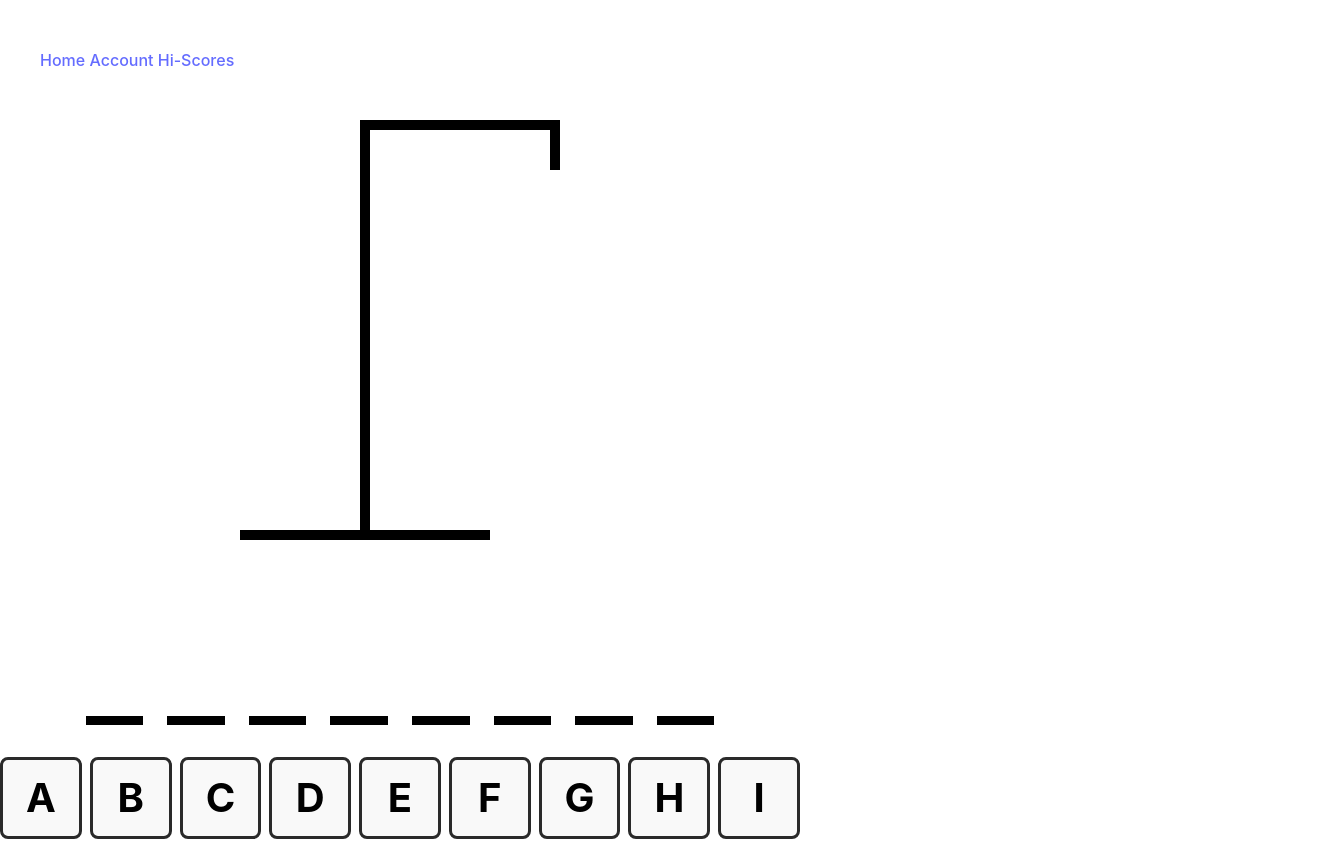
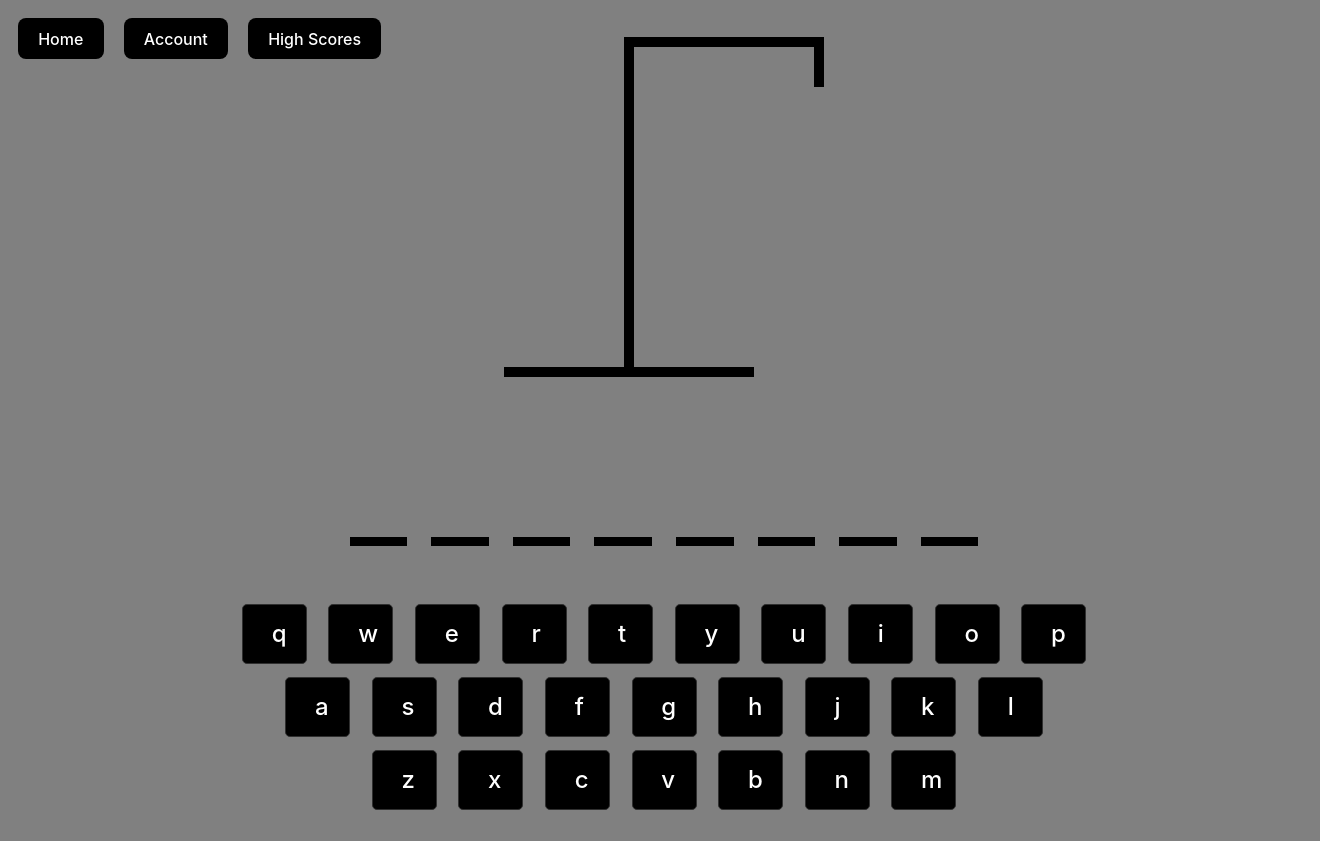
Before and after one commit to Lehrer16/Hangman, a React (Vite) app in the folder client/: page /hangman in a window 1280 px wide. Shown: the top 841 px of the page, 1320 px wide, since content can reach past the window. After the commit the page ends 810 px from the top, so only its background shows below. Built offline with nearby package versions, Linux system fonts and the light colour scheme.

Commit message:
added CSS

```diff
--- a/client/src/components/Account.tsx
+++ b/client/src/components/Account.tsx
@@ -1,4 +1,5 @@
 import React , {useState} from "react";
+import { Link } from "react-router-dom";
 
 
 
@@ -19,18 +20,26 @@ const Account = () => {
     }
 
     return (
-        <div>
+        <div className="accountPage">
+            <Link to="/hangman">
+            <button id="returnToGame">Back to the game</button>
+            </Link>
+
             <h2>Account Page</h2>
             <p>Welcome {username}!</p>
 
             {isEditing ? (
                 <div>
+                    <h3>Enter New Username:</h3>
+                    <div>
                     <input
                     type = "test"
                     placeholder = "New Username"
                     value = {newUsername}
                     onChange = {(e) => setNewUsername(e.target.value)}
                     />
+                    </div>
+
                     <button onClick = {handleUsernameChange}>Save Username</button>
                     <button onClick = {() => setIsEditing(false)}>Cancel</button>
                     </div>
--- a/client/src/components/HangmanDrawing.tsx
+++ b/client/src/components/HangmanDrawing.tsx
@@ -91,7 +91,7 @@ export function HangmanDrawing({numberOfGuesses}: HangmanDrawingProps){
 
         <div style={{height: "50px", width: "10px", top: "0", right: "0", position: "absolute", background: "black"}} />
         <div style={{height: "10px", width: "200px", marginLeft: "120px", background: "black"}} />
-        <div style={{height: "400px", width: "10px", marginLeft: "120px", background: "black"}} />
+        <div style={{height: "40vh", width: "10px", marginLeft: "120px", background: "black"}} />
         <div style={{height: "10px", width: "250px", background: "black"}} />
     </div>
 }
--- a/client/src/components/Keyboard.tsx
+++ b/client/src/components/Keyboard.tsx
@@ -1,26 +1,62 @@
 import "../index.css"
+// const KEYS = [
+//     "a", "b", "c", "d", "e", "f", "g", "h", "i", "j",
+//     "k", "l", "m", "n", "o", "p", "q", "r", "s", "t",
+//     "u", "v", "w", "x", "y", "z",
+// ];
+// type KeyboardProps = {
+//     disabled?: boolean
+//     activeLetters: string[]
+//     inactiveLetters: string[]
+//     addGuessedLetter: (letter: string) => void
+// }
+// export function Keyboard({ disabled=false, activeLetters, inactiveLetters, addGuessedLetter }: KeyboardProps) {
+//     return (
+//         <div style={{ display: "grid", gridTemplateColumns: "repeat(auto-fit, minmax(75px, 1fr))", gap: ".5rem", textTransform: "uppercase", width:"100%" }}>
+//             {KEYS.map(key => {
+//                 const isActive = activeLetters.includes(key);
+//                 const isInactive = inactiveLetters.includes(key);
+//                 return (
+//                     <button
+//                     style={{textTransform:"uppercase"}}
+//                         onClick={() => addGuessedLetter(key)}
+//                         className={`key ${isActive ? "rightletter" : ""} ${isInactive ? "wrongletter" : ""}`}
+//                         key={key}
+//                         disabled={isInactive || isActive || disabled}
+//                     >
+//                         {key}
+//                     </button>
+//                 );
+//             })}
+//         </div>
+//     );
+// }
+
 const KEYS = [
-    "a", "b", "c", "d", "e", "f", "g", "h", "i", "j",
-    "k", "l", "m", "n", "o", "p", "q", "r", "s", "t",
-    "u", "v", "w", "x", "y", "z",
+  ['q', 'w', 'e', 'r', 't', 'y', 'u', 'i', 'o', 'p'],
+  ['a', 's', 'd', 'f', 'g', 'h', 'j', 'k', 'l'],
+  ['z', 'x', 'c', 'v', 'b', 'n', 'm']
 ];
+
 type KeyboardProps = {
-    disabled?: boolean
-    activeLetters: string[]
-    inactiveLetters: string[]
-    addGuessedLetter: (letter: string) => void
-}
-export function Keyboard({ disabled=false, activeLetters, inactiveLetters, addGuessedLetter }: KeyboardProps) {
+  disabled?: boolean;
+  activeLetters: string[];
+  inactiveLetters: string[];
+  addGuessedLetter: (letter: string) => void;
+};
+
+export function Keyboard({ disabled = false, activeLetters, inactiveLetters, addGuessedLetter }: KeyboardProps) {
   return (
-        <div style={{ display: "grid", gridTemplateColumns: "repeat(auto-fit, minmax(75px, 1fr))", gap: ".5rem", textTransform: "uppercase", width:"800px" }}>
-            {KEYS.map(key => {
+    <div className="keyboard-container">
+      {KEYS.map((row, index) => (
+        <div className="keyboard-row" key={index}>
+          {row.map(key => {
             const isActive = activeLetters.includes(key);
             const isInactive = inactiveLetters.includes(key);
             return (
               <button
-                    style={{textTransform:"uppercase"}}
                 onClick={() => addGuessedLetter(key)}
-                        className={`key ${isActive ? "rightletter" : ""} ${isInactive ? "wrongletter" : ""}`}
+                className={`key ${isActive ? 'rightletter' : ''} ${isInactive ? 'wrongletter' : ''}`}
                 key={key}
                 disabled={isInactive || isActive || disabled}
               >
@@ -29,5 +65,7 @@ export function Keyboard({ disabled=false, activeLetters, inactiveLetters, addGu
             );
           })}
         </div>
+      ))}
+    </div>
   );
 }
--- a/client/src/components/Navbar.tsx
+++ b/client/src/components/Navbar.tsx
@@ -7,11 +7,16 @@ const Navbar: React.FC= ({ }) => {
     return (
         <div className='container'>
         <nav className="navbar">
-            <ul>
-                <Link to="/">Home   </Link>
-                <Link to="/Account"> Account   </Link>
-                <Link to="/Hi-Scores"> Hi-Scores   </Link>
-            </ul>
+            <Link to="/">
+            <button>Home</button>
+            </Link>
+            <Link to="/Account">
+            <button>Account</button>
+            </Link>
+            <Link to="/Hi-Scores">
+            <button>High Scores</button>
+            </Link>
+
         </nav>
         </div>
     );
--- a/client/src/index.css
+++ b/client/src/index.css
@@ -2,15 +2,12 @@
   font-family: Inter, system-ui, Avenir, Helvetica, Arial, sans-serif;
   line-height: 1.5;
   font-weight: 400;
+}
 
-  color-scheme: light dark;
-  color: rgba(255, 255, 255, 0.87);
-  background-color: #242424;
-
-  font-synthesis: none;
-  text-rendering: optimizeLegibility;
-  -webkit-font-smoothing: antialiased;
-  -moz-osx-font-smoothing: grayscale;
+body {
+  background-color: gray;
+  width: 100%;
+  overflow-x: hidden;
 }
 
 a {
@@ -18,21 +15,40 @@ a {
   color: #646cff;
   text-decoration: inherit;
 }
+
 a:hover {
   color: #535bf2;
 }
 
-body {
-  display: flex;
-  margin: 0;
-  min-width: 1000px;
-  min-height: 100vh;
-
+.logo {
+  height: 200px;
+  width: 400px;
+  margin-bottom: 20px;
 }
 
-h1 {
-  font-size: 3.2em;
-  line-height: 1.1;
+.homePage {
+  display: block;
+  max-width: 100%;
+  margin: 0 auto;
+  text-align: center;
+  margin-top: 11%;
+}
+
+.homePage form {
+  display: flex;
+  flex-direction: column;
+  align-items: center;
+  margin-top: 2rem;
+}
+
+
+h2 {
+  margin-top: 30px;
+}
+
+input {
+  margin-bottom: 1rem;
+  margin-left: 0.5rem;
 }
 
 button {
@@ -42,82 +58,50 @@ button {
   font-size: 1em;
   font-weight: 500;
   font-family: inherit;
-  background-color: #000000;
+  background-color: black;
+  color: white;
   cursor: pointer;
   transition: border-color 0.25s;
+  margin-left: 10px;
+  margin-right: 10px;
+  margin-top: 10px;
+  transition: transform 0.3s;
 }
+
 button:hover {
   border-color: #545455;
+  transform: translateY(-3px);
+  box-shadow: 0px 3px rgb(48, 48, 48);
 }
+
 button:focus,
 button:focus-visible {
-  outline: 4px auto -webkit-focus-ring-color;
-}
-
-@media (prefers-color-scheme: light) {
-  :root {
-    color: #213547;
-    background-color: #ffffff;
-  }
-  a:hover {
-    color: #6f707af8;
-  }
-  button {
-    background-color: #f9f9f9;
-  }
-}
-
-.key{
-  width: 100%;
-  border: 3px solid rgb(42, 42, 42);
-  aspect-ratio: 1/1;
-  font-size: 2.5rem;
-  padding: .5rem;
-  font-weight: bold;
-  cursor: pointer
-
+  outline: 1px auto -webkit-focus-ring-color;
 }
 
 .rightletter{
   width: 100%;
-  border: 3px solid rgb(0, 80, 9);
+  border: 3px solid #4CAF50 !important;
   aspect-ratio: 1/1;
   font-size: 2.5rem;
   padding: .5rem;
   font-weight: bold;
   cursor: pointer;
-
-
-
 }
 
 .wrongletter{
   width: 100%;
-  border: 3px solid rgb(218, 0, 0);
+  border: 3px solid rgb(218, 0, 0) !important;
   aspect-ratio: 1/1;
   font-size: 2.5rem;
   padding: .5rem;
   font-weight: bold;
   cursor: pointer;
-
-
-
 }
 
 .key:focus,
 .key:focus-visible:not(:disabled) {
   outline: 4px auto -webkit-focus-ring-color;
-}
-
-@media (prefers-color-scheme: light) {
-  :root {
-    color: #213547;
-    background-color: #ffffff;
-  }
-
-  .key {
-    background-color: #f9f9f9;
-  }
 }
 
 .box {
@@ -134,12 +118,117 @@ button:focus-visible {
   width: 100%;
   display: flex;
   justify-content: left;
+  font-size: 2vh;
 }
 
-.hangman{
-  justify-content: center;
+.container button {
+  border-radius: 8px;
+  border: 1px solid transparent;
+  padding: 0.6em 1.2em;
+  font-size: 1em;
+  font-weight: 500;
+  font-family: inherit;
+  background-color: black;
+  cursor: pointer;
+  transition: border-color 0.25s;
+  margin-left: 10px;
+  margin-right: 10px;
+  margin-top: 10px;
+  transition: transform 0.3s;
 }
 
-.navbar{
+.container button:hover {
+  border-color: #545455;
+  transform: translateY(-3px);
+  box-shadow: 0px 3px rgb(48, 48, 48);
+}
 
+.hangman {
+  display: flex;
+  width: 100%;
+  align-items: center;
+  text-align: center;
 }
+
+.keyboard-container {
+  display: flex;
+  flex-direction: column;
+  align-items: center;
+  justify-content: center;
+  gap: 0.2rem;
+  width: 100%;
+  margin-top: 2rem;
+}
+
+.keyboard-row {
+  display: flex;
+  justify-content: center;
+  gap: 0.1rem;
+}
+
+.key {
+  width: 65px;
+  height: 60px;
+  font-size: 1.5rem;
+  background-color: black;
+  border: 1px solid rgb(48, 48, 48);
+  border-radius: 5px;
+  cursor: pointer;
+  transition: background-color 0.2s;
+}
+
+@media (max-width: 875px) {
+  .key {
+    width: 45px;
+    height: 45px;
+    font-size: 1.4rem;
+  }
+}
+
+@media (max-width: 725px) {
+  .key {
+    width: 40px;
+    height: 40px;
+    font-size: 1.2rem;
+  }
+
+  @media (max-width: 650px) {
+    .key {
+      width: 30px;
+      height: 30px;
+      font-size: 0.8rem;
+    }
+
+    @media (max-width: 500px) {
+      .key {
+        width: 20px;
+        height: 20px;
+        font-size: 0.5rem;
+      }
+}}}
+
+.accountPage {
+  display: flex;
+  flex-direction: column;
+  justify-content: center;
+  align-items: center;
+  max-width: 100%;
+  max-height: 75vh;
+  text-align: center;
+  margin: 0;
+  height: 75vh;
+}
+
+.accountPage form {
+  display: flex;
+  flex-direction: column;
+  justify-content: center;
+  margin-top: 2rem;
+}
+
+#returnToGame {
+  position: fixed;
+  top: 30px;
+  right: 30px;
+  padding: 10px 20px;
+}
--- a/client/src/pages/Hangman.tsx
+++ b/client/src/pages/Hangman.tsx
@@ -1,87 +1,165 @@
+// import { useCallback, useEffect, useState } from 'react';
+// import words from '../assets/wordList.json'
+// import { HangmanDrawing } from '../components/HangmanDrawing';
+// import { HangmanWord } from '../components/HangmanWord';
+// import { Keyboard } from '../components/Keyboard';
+// import Navbar from '../components/Navbar';
+
+
+// const Hangman = () => {
+//   const [wordToGuess, setWordToGuess] = useState(() => {
+//     return words[Math.floor(Math.random() * words.length)]
+//   })
+
+//   const[guessedLetters, setGuessedLetters] = useState<string[]>([])
+
+//   const incorrectLetters = guessedLetters.filter(letter => !wordToGuess.includes(letter))
+
+//   const isLoser = incorrectLetters.length >= 6
+//   const isWinner = wordToGuess.split("").every(letter => guessedLetters.includes(letter))
+
+//   const addGuessedLetter = useCallback((letter: string) =>{
+//     if (guessedLetters.includes(letter) || isLoser || isWinner) return
+//     setGuessedLetters(currentLetters => [ ...currentLetters, letter])
+//   }, [guessedLetters, isWinner, isLoser])
+
+
+
+// useEffect(()=>{
+//   const handler = (e: KeyboardEvent) => {
+//     const key = e.key
+
+//     if (!key.match(/^[a-z]$/)) return
+
+//     e.preventDefault()
+//     addGuessedLetter(key)
+//   }
+
+//   document.addEventListener("keypress", handler)
+
+//   return () => {
+//     document.removeEventListener("keypress",handler)
+//   }
+// }, [guessedLetters])
+
+//   return (
+//     <>
+//       <Navbar />
+//       <div
+//         className="hangman"
+//         style={{
+//           maxWidth: "800px",
+//           display: "flex",
+//           flexDirection: "column",
+//           justifyContent: "center",
+//           gap: "2rem",
+//           margin: "0 auto",
+//           alignItems: "center",
+//         }}
+//       >
+//         <div style={{ fontSize: "2rem", textAlign: "center" }}>
+//           {isWinner && "You Win! - Refresh to try again!"}
+//           {isLoser && "You Lose! :( - Refresh to try again!"}
+//         </div>
+
+//         <HangmanDrawing numberOfGuesses={incorrectLetters.length} />
+
+//         <HangmanWord
+//           reveal={isLoser}
+//           guessedLetters={guessedLetters}
+//           wordToGuess={wordToGuess}
+//         />
+//         <div style={{ alignSelf: "stretch" }}>
+//           <Keyboard
+//             disabled={isWinner || isLoser}
+//             activeLetters={guessedLetters.filter((letter) =>
+//               wordToGuess.includes(letter)
+//             )}
+//             inactiveLetters={incorrectLetters}
+//             addGuessedLetter={addGuessedLetter}
+//           />
+//         </div>
+//       </div>
+//     </>
+//   );
+// };
+
+// export default Hangman;
+
 import { useCallback, useEffect, useState } from 'react';
-import words from '../assets/wordList.json'
+import words from '../assets/wordList.json';
 import { HangmanDrawing } from '../components/HangmanDrawing';
 import { HangmanWord } from '../components/HangmanWord';
 import { Keyboard } from '../components/Keyboard';
 import Navbar from '../components/Navbar';
 
-
 const Hangman = () => {
   const [wordToGuess, setWordToGuess] = useState(() => {
-    return words[Math.floor(Math.random() * words.length)]
-  })
+    return words[Math.floor(Math.random() * words.length)];
+  });
 
-  const[guessedLetters, setGuessedLetters] = useState<string[]>([])
+  const [guessedLetters, setGuessedLetters] = useState<string[]>([]);
 
-  const incorrectLetters = guessedLetters.filter(letter => !wordToGuess.includes(letter))
+  const incorrectLetters = guessedLetters.filter(letter => !wordToGuess.includes(letter));
 
-  const isLoser = incorrectLetters.length >= 6
-  const isWinner = wordToGuess.split("").every(letter => guessedLetters.includes(letter))
+  const isLoser = incorrectLetters.length >= 6;
+  const isWinner = wordToGuess.split("").every(letter => guessedLetters.includes(letter));
 
-  const addGuessedLetter = useCallback((letter: string) =>{
-    if (guessedLetters.includes(letter) || isLoser || isWinner) return
-    setGuessedLetters(currentLetters => [ ...currentLetters, letter])
-  }, [guessedLetters, isWinner, isLoser])
+  const addGuessedLetter = useCallback((letter: string) => {
+    if (guessedLetters.includes(letter) || isLoser || isWinner) return;
+    setGuessedLetters(currentLetters => [...currentLetters, letter]);
+  }, [guessedLetters, isWinner, isLoser]);
 
+  useEffect(() => {
+    const handler = (e: KeyboardEvent) => {
+      const key = e.key;
+      if (!key.match(/^[a-z]$/)) return;
+      e.preventDefault();
+      addGuessedLetter(key);
+    };
 
-
-useEffect(()=>{
-  const handler = (e: KeyboardEvent) => {
-    const key = e.key
-
-    if (!key.match(/^[a-z]$/)) return
-
-    e.preventDefault()
-    addGuessedLetter(key)
-  }
-
-  document.addEventListener("keypress", handler)
+    document.addEventListener("keypress", handler);
 
     return () => {
-    document.removeEventListener("keypress",handler)
-  }
-}, [guessedLetters])
+      document.removeEventListener("keypress", handler);
+    };
+  }, [guessedLetters]);
 
   return (
-
-    <div className='hangman'
+    <>
+      <Navbar />
+      <div
+        className="hangman"
         style={{
-      maxWidth: "800px",
           display: "flex",
           flexDirection: "column",
-      justifyContent:"center",
-      gap: "2rem",
-      margin: "0, auto",
-      alignItems: "center"
+          alignItems: "center",
+          justifyContent: "center",
+          height: "85vh",
+          gap: "1rem",
+          textAlign: "center",
+          padding: "1rem",
         }}
       >
-        <div style={{ fontSize: "2rem", textAlign: "center"}}>
+        <div style={{ fontSize: "calc(1.5rem + 1vw)" }}>
           {isWinner && "You Win! - Refresh to try again!"}
           {isLoser && "You Lose! :( - Refresh to try again!"}
         </div>
 
-      <Navbar />
-      <HangmanDrawing
-
-      numberOfGuesses={incorrectLetters.length}/>
-
+        <HangmanDrawing numberOfGuesses={incorrectLetters.length} />
         <HangmanWord
           reveal={isLoser}
           guessedLetters={guessedLetters}
-      wordToGuess={wordToGuess}/>
-      <div style={{ alignSelf: "stretch"}}>
-
+          wordToGuess={wordToGuess}
+        />
         <Keyboard
-
           disabled={isWinner || isLoser}
-      activeLetters={guessedLetters.filter(letter =>
-        wordToGuess.includes(letter)
-      )}
+          activeLetters={guessedLetters.filter((letter) => wordToGuess.includes(letter))}
           inactiveLetters={incorrectLetters}
           addGuessedLetter={addGuessedLetter}
         />
       </div>
-    </div>
+    </>
   );
 };
 
--- a/client/src/pages/Home.tsx
+++ b/client/src/pages/Home.tsx
@@ -81,9 +81,9 @@ const Home = () => {
   }, []);
 
   return (
-    <div>
-      <div className="logo">
-        <img src={logo} alt="Hangman" />
+    <div className="homePage">
+      <div>
+        <img className="logo" src={logo} alt="Hangman" />
       </div>
 
       {/* Conditional rendering based on login status */}
@@ -104,10 +104,12 @@ const Home = () => {
       {/* Login Form */}
       {showLoginForm && (
         <div>
-          <h2>Log In</h2>
+          {/* <h2>Log In</h2> */}
           <form onSubmit={handleLoginSubmit}>
             <div>
-              <label>Email</label>
+              <label>Email:</label>
+            </div>
+            <div>
               <input
                 type="email"
                 value={email}
@@ -116,7 +118,9 @@ const Home = () => {
               />
             </div>
             <div>
-              <label>Password</label>
+              <label>Password:</label>
+            </div>
+            <div>
               <input
                 type="password"
                 value={password}
@@ -132,17 +136,30 @@ const Home = () => {
       {/* Create Account Form */}
       {showCreateAccountForm && (
         <div>
-          <h2>Create Account</h2>
+          {/* <h2>Create Account</h2> */}
           <form onSubmit={handleCreateAccountSubmit}>
             <div>
-              <label>Email</label>
+              <label>Email:</label>
+            </div>
+            <div>
               <input
                 type="email"
                 required
               />
             </div>
             <div>
-              <label>Password</label>
+              <label>Password:</label>
+            </div>
+            <div>
+              <input
+                type="password"
+                required
+              />
+            </div>
+            <div>
+              <label>Confirm Password:</label>
+            </div>
+            <div>
               <input
                 type="password"
                 required
```
Also changed, not shown: client/src/assets/background.webp (added), client/src/assets/hangman_pic.png. Lines whose indentation alone changed are shown as unchanged.
